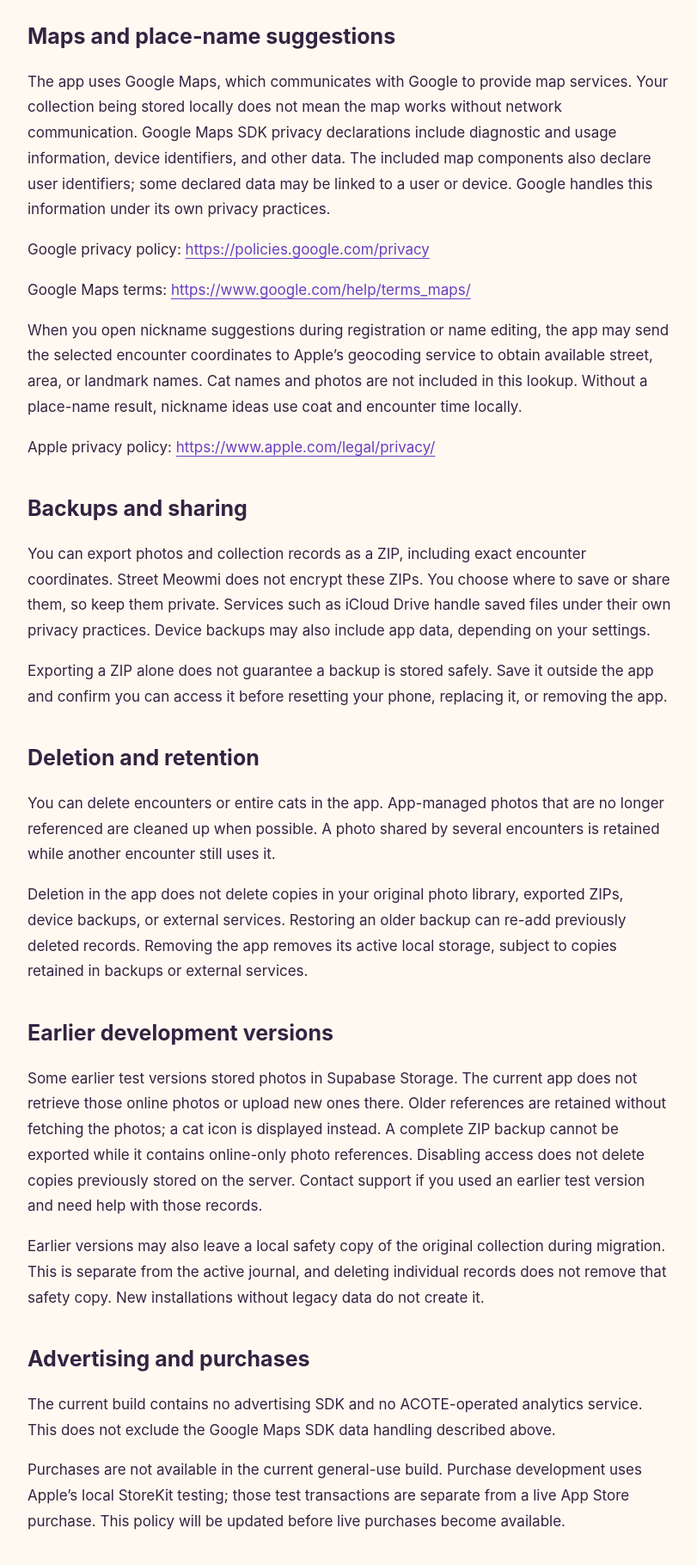
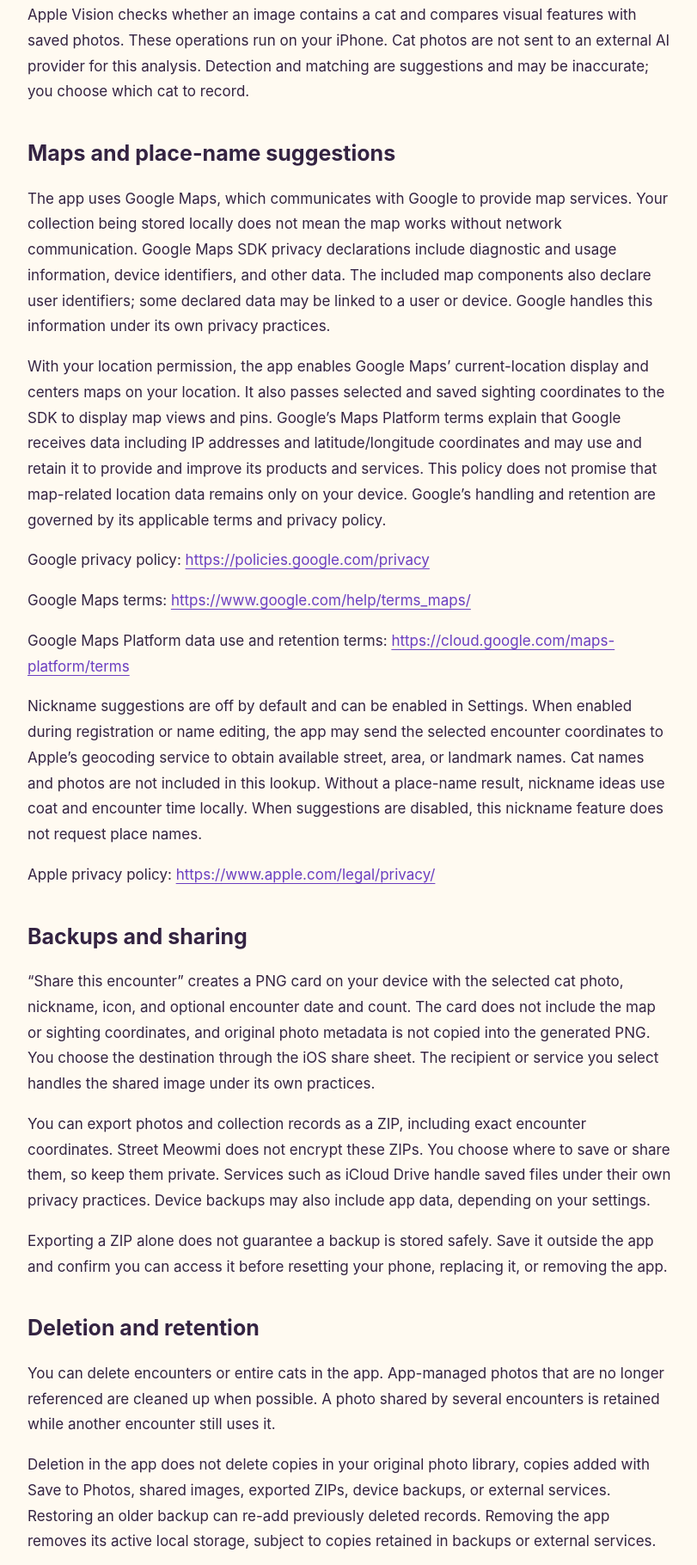
Before and after one commit to meowchi1985/street-meowmi-support, a plain HTML site: page privacy.html in a window 1280 px wide. Shown: the part 977-2797 px from the top of the page at 86% size, without its empty margins (162-973 px from the left). Drawn offline with Linux system fonts and the light colour scheme.

Commit message:
Update privacy policy for build 5 purchases, photo sharing and map data

```diff
--- a/privacy.html
+++ b/privacy.html
@@ -3,32 +3,38 @@
 <title>Privacy policy · Street Meowmi</title><link rel="stylesheet" href="style.css"></head>
 <body><header><a class="brand" href="index.html">Street Meowmi</a><nav aria-label="Main navigation"><a href="index.html">Support</a><a href="privacy.html">Privacy</a></nav></header>
 <main><article><h1>Privacy policy</h1>
-<p>Last updated: October 31, 2026</p>
+<p>Last updated: November 25, 2026</p>
 <p>Street Meowmi is a personal cat journal operated by ACOTE (A Cat On The Earth). This policy explains how information is handled when you use the app or contact support.</p>
 <h2>Your collection stays on your device</h2>
 <p>Cat photos, nicknames, map icons, encounter dates, and sighting coordinates are stored in the app’s storage on your device. New collection records are not uploaded to an ACOTE-operated server or published to other users. No Street Meowmi account is required. There is no automatic collection sync between devices.</p>
 <h2>Camera, photo library, and location</h2>
 <p>Camera and photo access let you take or select cat photos. Location access shows your position and helps you select an encounter location. The app does not request background location access. You can change permissions in iOS Settings; related features may become unavailable.</p>
+<p>When you choose “Save to Photos” in the full-screen photo viewer, the app requests permission to add a copy to your iPhone photo library. The app does not automatically save every encounter photo to that library. Copies saved there are handled by Photos and, if enabled, your iCloud Photos settings.</p>
 <h2>On-device image analysis</h2>
 <p>Apple Vision checks whether an image contains a cat and compares visual features with saved photos. These operations run on your iPhone. Cat photos are not sent to an external AI provider for this analysis. Detection and matching are suggestions and may be inaccurate; you choose which cat to record.</p>
 <h2>Maps and place-name suggestions</h2>
 <p>The app uses Google Maps, which communicates with Google to provide map services. Your collection being stored locally does not mean the map works without network communication. Google Maps SDK privacy declarations include diagnostic and usage information, device identifiers, and other data. The included map components also declare user identifiers; some declared data may be linked to a user or device. Google handles this information under its own privacy practices.</p>
+<p>With your location permission, the app enables Google Maps’ current-location display and centers maps on your location. It also passes selected and saved sighting coordinates to the SDK to display map views and pins. Google’s Maps Platform terms explain that Google receives data including IP addresses and latitude/longitude coordinates and may use and retain it to provide and improve its products and services. This policy does not promise that map-related location data remains only on your device. Google’s handling and retention are governed by its applicable terms and privacy policy.</p>
 <p>Google privacy policy: <a href="https://policies.google.com/privacy">https://policies.google.com/privacy</a></p>
 <p>Google Maps terms: <a href="https://www.google.com/help/terms_maps/">https://www.google.com/help/terms_maps/</a></p>
-<p>When you open nickname suggestions during registration or name editing, the app may send the selected encounter coordinates to Apple’s geocoding service to obtain available street, area, or landmark names. Cat names and photos are not included in this lookup. Without a place-name result, nickname ideas use coat and encounter time locally.</p>
+<p>Google Maps Platform data use and retention terms: <a href="https://cloud.google.com/maps-platform/terms">https://cloud.google.com/maps-platform/terms</a></p>
+<p>Nickname suggestions are off by default and can be enabled in Settings. When enabled during registration or name editing, the app may send the selected encounter coordinates to Apple’s geocoding service to obtain available street, area, or landmark names. Cat names and photos are not included in this lookup. Without a place-name result, nickname ideas use coat and encounter time locally. When suggestions are disabled, this nickname feature does not request place names.</p>
 <p>Apple privacy policy: <a href="https://www.apple.com/legal/privacy/">https://www.apple.com/legal/privacy/</a></p>
 <h2>Backups and sharing</h2>
+<p>“Share this encounter” creates a PNG card on your device with the selected cat photo, nickname, icon, and optional encounter date and count. The card does not include the map or sighting coordinates, and original photo metadata is not copied into the generated PNG. You choose the destination through the iOS share sheet. The recipient or service you select handles the shared image under its own practices.</p>
 <p>You can export photos and collection records as a ZIP, including exact encounter coordinates. Street Meowmi does not encrypt these ZIPs. You choose where to save or share them, so keep them private. Services such as iCloud Drive handle saved files under their own privacy practices. Device backups may also include app data, depending on your settings.</p>
 <p>Exporting a ZIP alone does not guarantee a backup is stored safely. Save it outside the app and confirm you can access it before resetting your phone, replacing it, or removing the app.</p>
 <h2>Deletion and retention</h2>
 <p>You can delete encounters or entire cats in the app. App-managed photos that are no longer referenced are cleaned up when possible. A photo shared by several encounters is retained while another encounter still uses it.</p>
-<p>Deletion in the app does not delete copies in your original photo library, exported ZIPs, device backups, or external services. Restoring an older backup can re-add previously deleted records. Removing the app removes its active local storage, subject to copies retained in backups or external services.</p>
+<p>Deletion in the app does not delete copies in your original photo library, copies added with Save to Photos, shared images, exported ZIPs, device backups, or external services. Restoring an older backup can re-add previously deleted records. Removing the app removes its active local storage, subject to copies retained in backups or external services.</p>
 <h2>Earlier development versions</h2>
 <p>Some earlier test versions stored photos in Supabase Storage. The current app does not retrieve those online photos or upload new ones there. Older references are retained without fetching the photos; a cat icon is displayed instead. A complete ZIP backup cannot be exported while it contains online-only photo references. Disabling access does not delete copies previously stored on the server. Contact support if you used an earlier test version and need help with those records.</p>
 <p>Earlier versions may also leave a local safety copy of the original collection during migration. This is separate from the active journal, and deleting individual records does not remove that safety copy. New installations without legacy data do not create it.</p>
 <h2>Advertising and purchases</h2>
 <p>The current build contains no advertising SDK and no ACOTE-operated analytics service. This does not exclude the Google Maps SDK data handling described above.</p>
-<p>Purchases are not available in the current general-use build. Purchase development uses Apple’s local StoreKit testing; those test transactions are separate from a live App Store purchase. This policy will be updated before live purchases become available.</p>
+<p>The free plan supports up to 20 cats, with unlimited encounter photos for existing cats. “Unlimited Cats” is an optional, non-consumable, one-time In-App Purchase that removes the cat-registration limit. It is not a subscription. Availability and prices are shown by the App Store for your storefront.</p>
+<p>Apple processes purchases and payments through the App Store. The app uses StoreKit on your device to verify whether Unlimited Cats is active, respond to purchase changes, and restore purchases. ACOTE does not receive your Apple Account password or payment-card details, and the app does not upload transaction records to an ACOTE-operated server. Apple handles purchase information under its own privacy practices.</p>
+<p>To restore a purchase, open Settings → Unlimited cats → Restore purchases. TestFlight and Xcode StoreKit test transactions are separate from live App Store purchases.</p>
 <h2>Contacting support</h2>
 <p>If you email <a href="mailto:streetmeowmi@gmail.com">streetmeowmi@gmail.com</a>, ACOTE receives your email address, your message, and any information or attachments you choose to send. This information is used to answer your request and investigate the issue you report. Do not send passwords, verification codes, or a full collection backup unless it is necessary and you have agreed to share it. Remove private locations or personal information from screenshots where possible.</p>
 <p>As a general rule, support correspondence is deleted approximately one year after the request is resolved, unless it is needed for ongoing support or applicable legal obligations.</p>
```
